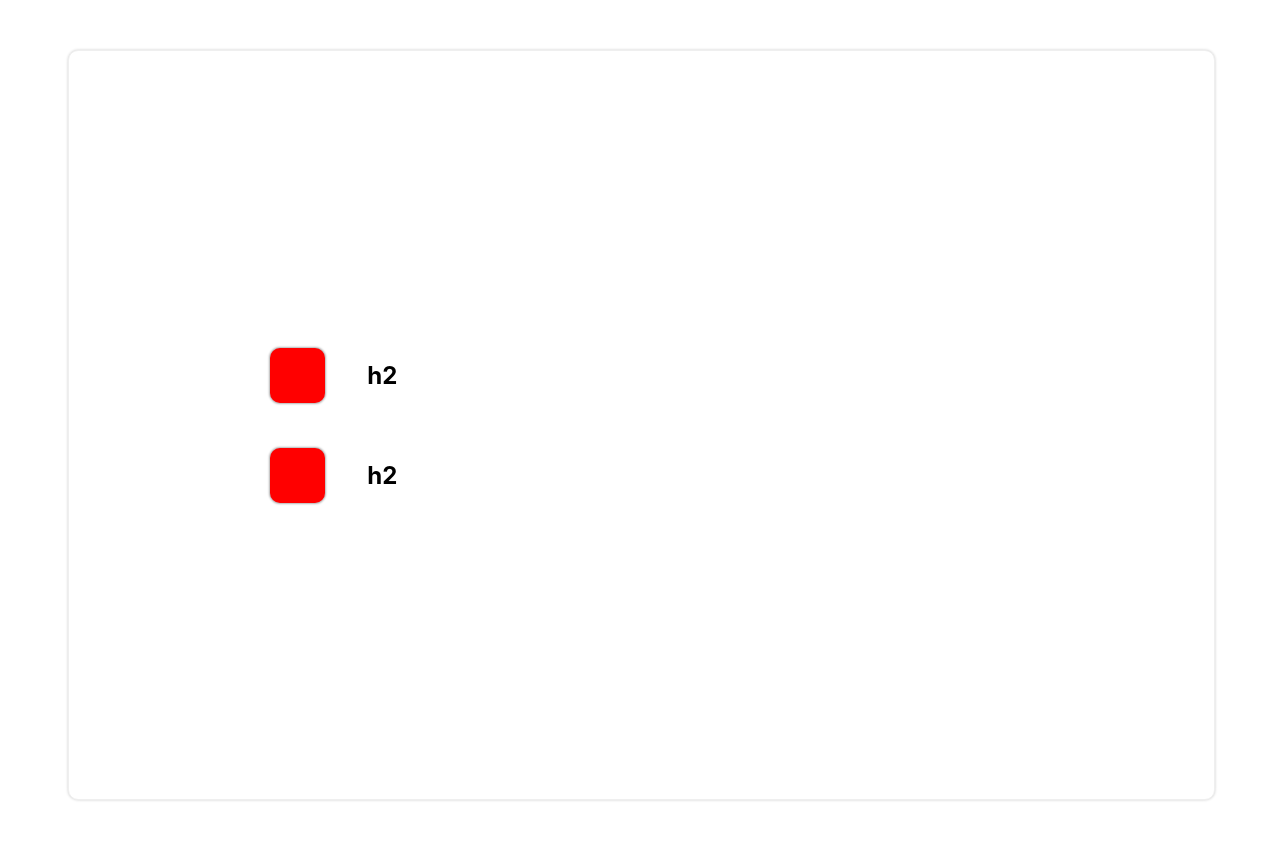
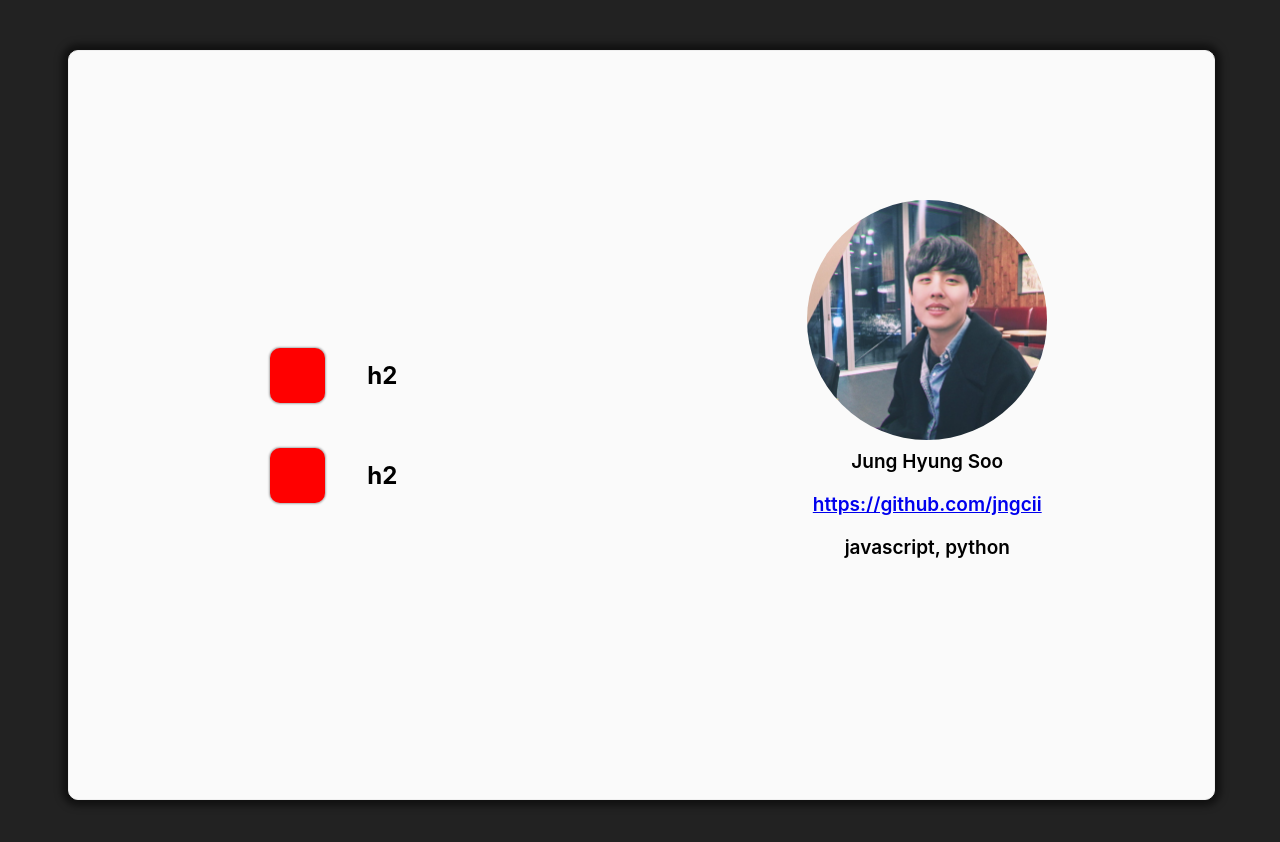
Before and after one commit to jngcii/portfolio, a React (Create React App) app: page / in a window 1280 px wide. Shown: the top 842 px of the page. Built offline with nearby package versions, Linux system fonts and the light colour scheme.

Commit message:
Create frame of profile information

```diff
--- a/src/App.js
+++ b/src/App.js
@@ -3,7 +3,7 @@ import styled, { ThemeProvider } from "styled-components";
 // import { HashRouter as Router } from "react-router-dom";
 // import GlobalStyles from "./Styles/GlobalStyles";
 import Theme from "./Styles/Theme";
-import Navigation from "./Components/Navigation"
+import Main from "./Components/Main"
 
 const Wrapper = styled.div`
   margin: 50px auto;
@@ -19,7 +19,7 @@ export default function() {
   return (
     <ThemeProvider theme={Theme}>
       <Wrapper>
-        <Navigation />
+        <Main />
       </Wrapper>
     </ThemeProvider>
   );
--- a/src/Components/Navigation/index.js
+++ b/src/Components/Main.js
@@ -1,26 +1,28 @@
 import React from "react";
 import styled from "styled-components";
-import AppButton from "../AppButton";
+import AppBtn from "./AppBtn";
+import Profile from "./Profile";
 
 const Wrapper = styled.div`
     flex: 1;
     width: 100%;
     height: 100%;
     border-radius: 10px;
-    box-shadow: 0px 0px 3px 0px rgba(0,0,0,0.2);
+    box-shadow: 0px 0px 7px 6px rgba(0,0,0,0.5);
     border: 1px solid #efefef;
-    background-color: #fff;
+    background-color: #fafafa;
     display: flex;
     flex-direction: row;
     align-items:center;
 `;
 
 const Column = styled.div`
-    flex:1;
+    flex: 1;
     height: 100%;
     display: flex;
     flex-direction: column;
     align-items: center;
+    justify-content: center;
 `;
 
 const IconWrapper = styled.div`
@@ -37,11 +39,13 @@ export default function() {
     return (
         <Wrapper>
             <Column>
-                <IconWrapper><AppButton onClickBtn={()=>{alert("app number 1")}} /></IconWrapper>
-                <IconWrapper><AppButton onClickBtn={()=>{alert("app number 2")}} /></IconWrapper>
+                <IconWrapper><AppBtn onClickBtn={()=>{alert("app number 1")}} /></IconWrapper>
+                <IconWrapper><AppBtn onClickBtn={()=>{alert("app number 2")}} /></IconWrapper>
             </Column>
 
-            <Column />
+            <Column>
+                <Profile />
+            </Column>
         </Wrapper>
     );
 }
--- /dev/null
+++ b/src/Components/Profile.js
@@ -0,0 +1,50 @@
+import React from "react";
+import styled from "styled-components";
+
+const Wrapper = styled.div`
+    width: 100%;
+    height: 450px;
+    display: flex;
+    display: flex;
+    flex-direction: column;
+    align-items: center;
+`;
+
+const ProfileImage = styled.img.attrs({
+    src: require('../assets/profile.jpg')
+})`
+    width: 240px;
+    height: 240px;
+    border-radius: 120px;
+`;
+
+const ProfileInfo = styled.div`
+    flex: 1;
+    width: 100%;
+    display: flex;
+    flex-direction: column;
+    align-items: center;
+`;
+
+const T1 = styled.p`
+    font-size: 19px;
+    font-weight: 600;
+    color: "#777";
+    margin: 10px auto;
+`;
+
+export default function() {
+    return (
+        <Wrapper>
+            <ProfileImage />
+
+            <ProfileInfo>
+                <T1>Jung Hyung Soo</T1>
+                <a href={"https://github.com/jngcii"}>
+                    <T1>https://github.com/jngcii</T1>
+                </a>
+                <T1>javascript, python</T1>
+            </ProfileInfo>
+        </Wrapper>
+    )
+}
--- a/src/index.css
+++ b/src/index.css
@@ -1,5 +1,6 @@
 body {
   margin: 0;
+  background-color: #222;
   font-family: -apple-system, BlinkMacSystemFont, "Segoe UI", "Roboto", "Oxygen",
     "Ubuntu", "Cantarell", "Fira Sans", "Droid Sans", "Helvetica Neue",
     sans-serif;
```
Also changed, not shown: src/Components/AppBtn.js (renamed from src/Components/AppButton/index.js), src/assets/profile.jpg (added).
